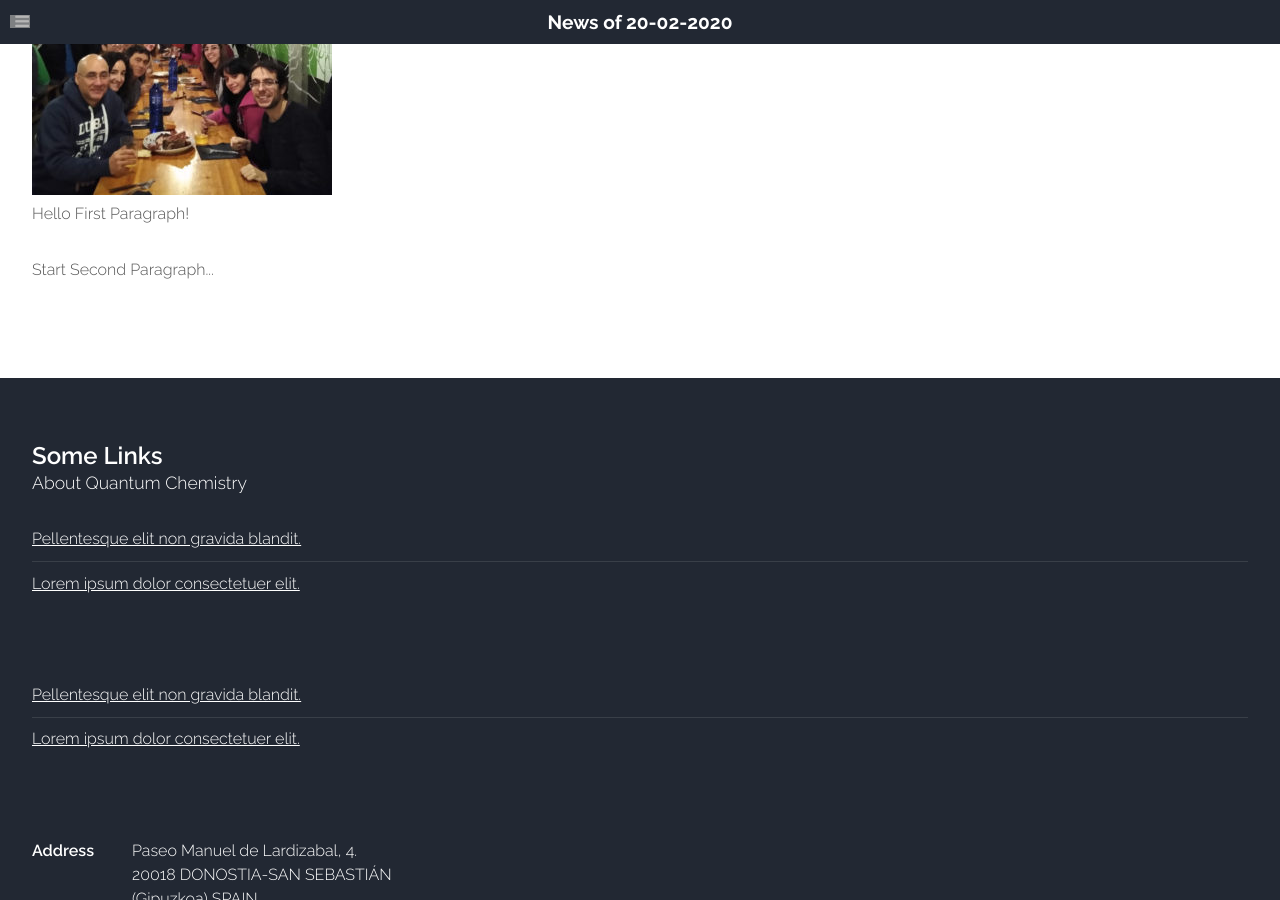
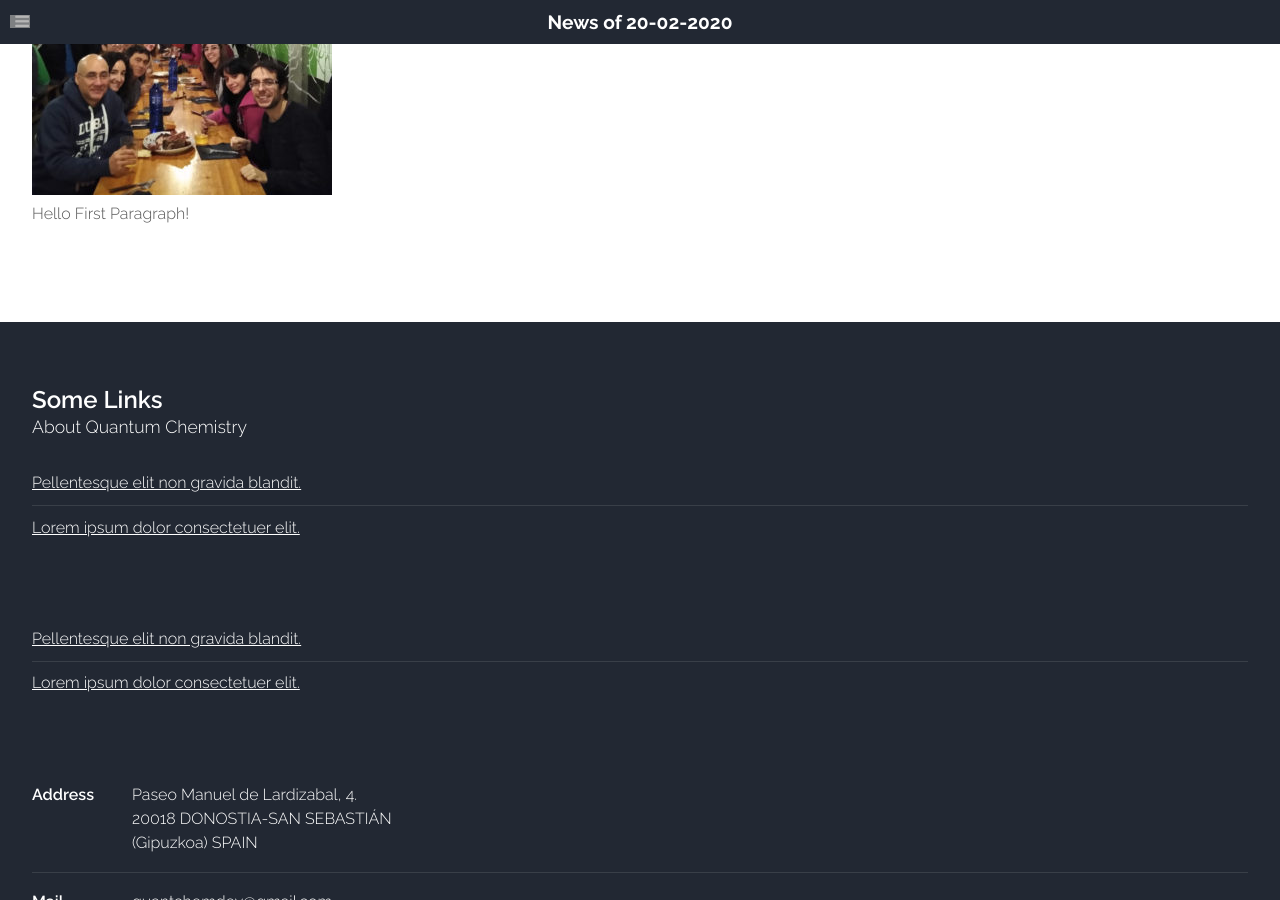
Before and after one commit to old-jekyll-templates/Horizons-Jekyll-Theme, a Jekyll site: the page built from _posts/2020-02-19-news.md, in a window 1280 px wide and 900 px high, scrolled down 379 px. Built offline with Jekyll 4.4.1, drawn with Linux system fonts in a browser that asks for light colours; grey boxes are pictures that could not be loaded.

Commit message:
Update 2020-02-19-news.md

```diff
--- a/_posts/2020-02-19-news.md
+++ b/_posts/2020-02-19-news.md
@@ -6,4 +6,3 @@ layout: post
 ---
 
 <p>Hello First Paragraph!</p>
-<p>Start Second Paragraph...</p>
```
